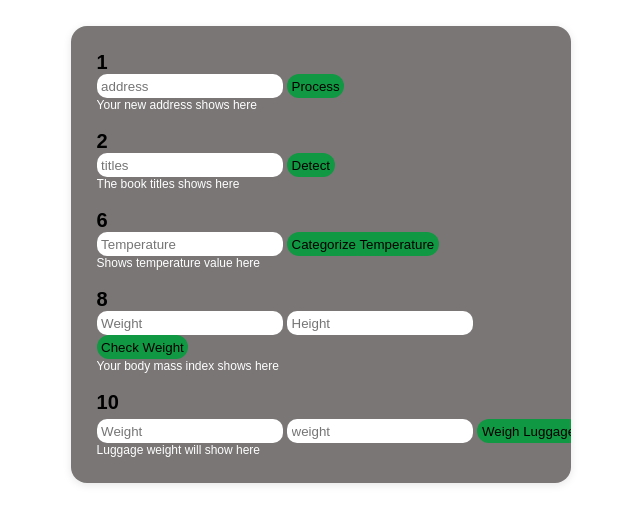
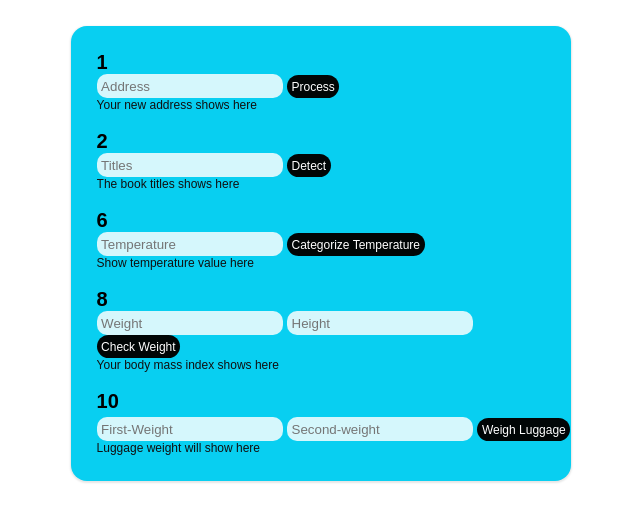
Before and after one commit to Vicufedo/JS-FUNCTIONS-AND-CONDITIONAL-ASSIGNMENT, a plain HTML site: page index.html in a window 1280 px wide. Shown: the whole page, without its empty margins (319-959 px from the left). Drawn offline with Linux system fonts and the light colour scheme.

Commit message:
'update'

```diff
--- a/index.html
+++ b/index.html
@@ -13,13 +13,13 @@
     <body>
         <div class="all">
             <h1>1</h1>
-            <input type="text" placeholder="address" id="address">
+            <input type="text" placeholder="Address" id="address">
             <button onclick="processAddress()">Process</button>
             <div id="newAddress">Your new address shows here</div>
             <br>
 
             <h1>2</h1>
-            <input type="text" placeholder="titles" id="titles">
+            <input type="text" placeholder="Titles" id="titles">
             <button onclick="detectTitles()">Detect</button>
             <div id="myTitles">The book titles shows here</div>
             <br>
@@ -27,7 +27,7 @@
             <h1>6</h1>
             <input type="number" placeholder="Temperature" id="temperatureInn">
             <button onclick="checkTemperature()">Categorize Temperature</button>
-            <div id="deeTemperature">Shows temperature value here</div>
+            <div id="deeTemperature">Show temperature value here</div>
             <br>
 
             <h1>8</h1>
@@ -38,8 +38,8 @@
             <br>
 
             <h1>10</h1>
-            <input type="number" id="weightOne" placeholder="Weight">
-            <input type="number" id="weightThree" placeholder="weight">
+            <input type="number" id="weightOne" placeholder="First-Weight">
+            <input type="number" id="weightThree" placeholder="Second-weight">
             <button class="ten" onclick="checkLuggage()"> Weigh Luggage </button>
             <div id="yourLuggage">Luggage weight will show here</div>
         </div>
--- a/style.css
+++ b/style.css
@@ -9,35 +9,40 @@
 .all {
     max-width: 500px;
     margin: 2% auto;
-    background-color: rgb(122, 118, 118);
+    background-color: #08cff1;
     padding: 2vw;
     border-radius: 16px;
     width: 90%;
-    box-shadow: 0 2px 8px rgba(0,0,0,0.1);
+    box-shadow: 0 1px 2px 1px rgba(0,0,0,0.1);
 }
 h1 {
     font-size: 20px;
 }
 .all button{
+    font-size: 12px;
+    color: white;
     padding: 1%;
     border-radius: 30px;
     border: none;
-    background-color: rgb(16, 152, 66);
+    background-color: rgb(1, 6, 6);
 }
 
 .all button:hover{
     background-color:#ffffffd4;
+    color: rgb(15, 2, 2);
 }
 
 .all input{
     padding: 1%;
     border-radius:10px;
     border: none;
+    background-color:#ffffffd4;
 }
 
 .all div{
-    color: white;
+    color: rgb(17, 16, 16);
     font-size: 12px;
+    font-weight: 1.3rem;
 }
 
 .ten{
```
